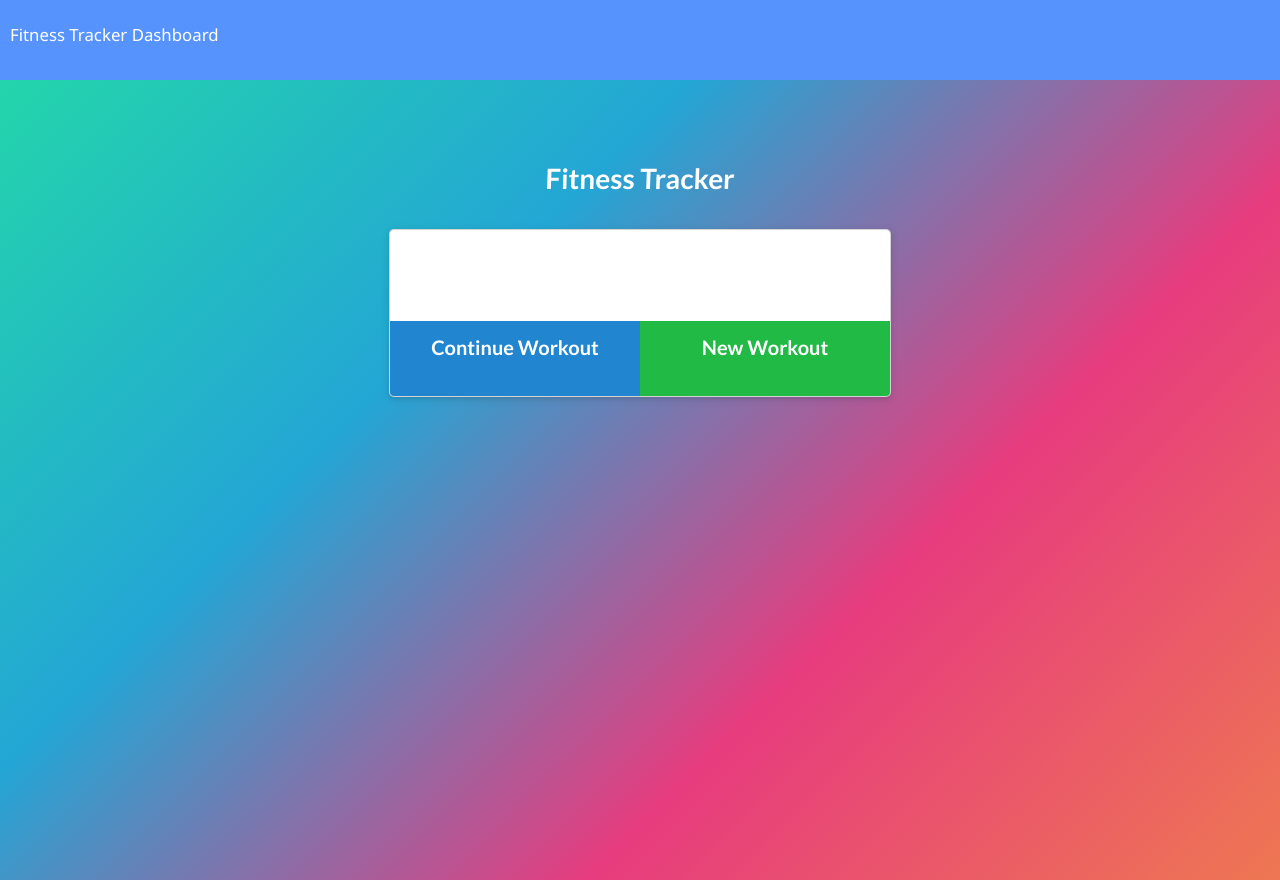
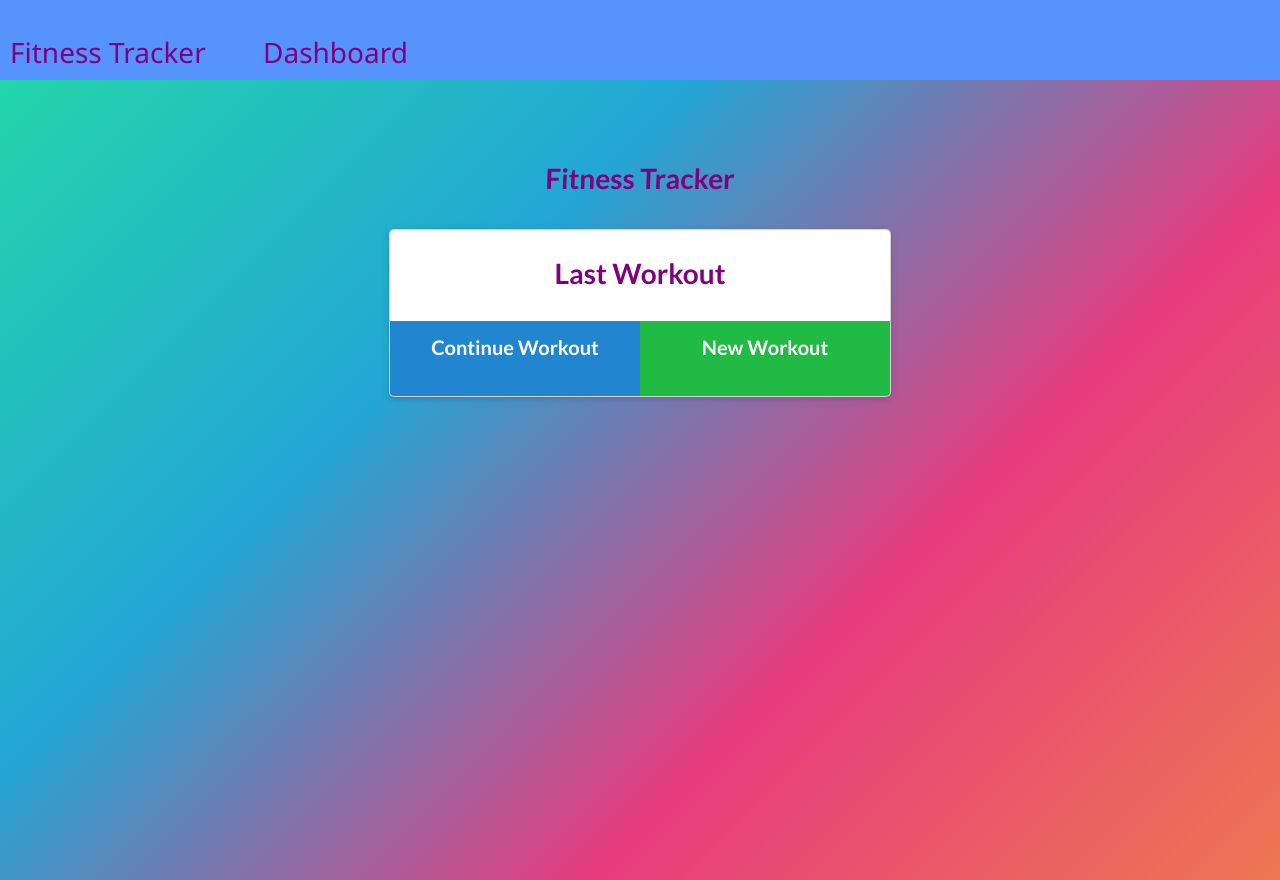
Before and after one commit to tajohnsonn/workoutTracker, a website: page public/index.html in a window 1280 px wide. Drawn offline with nearby package versions, Linux system fonts and the light colour scheme; no server answers.

Commit message:
final edits

```diff
--- a/public/index.html
+++ b/public/index.html
@@ -13,7 +13,7 @@
 <body>
   <nav>
     <a href="/">Fitness Tracker</a>
-    <a href="/stats">Dashboard</a>
+    <a href="/stats" id="nav-title">Dashboard</a>
   </nav>
   <div class="wrapper workout">
     <header>
--- a/public/style.css
+++ b/public/style.css
@@ -18,11 +18,15 @@ body {
 
 nav {
   background-color: #5793fd;
-  color: #ffffff;
+  color: purple;
   height: 80px;
   padding: 10px;
   line-height: 3;
-  font-size: 1.2rem;
+  font-size: 2rem;
+}
+
+#nav-title {
+  margin-left: 50px;
 }
 
 a,
@@ -96,7 +100,9 @@ input {
 }
 
 .wrapper {
-  color: #fff;
+  color: purple;
+  height: 100%;
+  width: 100%;
   background: linear-gradient(-45deg, #ee7752, #e73c7e, #23a6d5, #23d5ab);
 }
 
@@ -380,10 +386,6 @@ form > button {
   display: none;
 }
 
-.mt {
-  margin-top: 20px;
-}
-
 .workout .ui.card {
   padding-top: 25px;
 }
```
Also changed, not shown: public/stats.html (+2 -0 lines), README.md, public/img/mobile.png (deleted), 3 other files.
